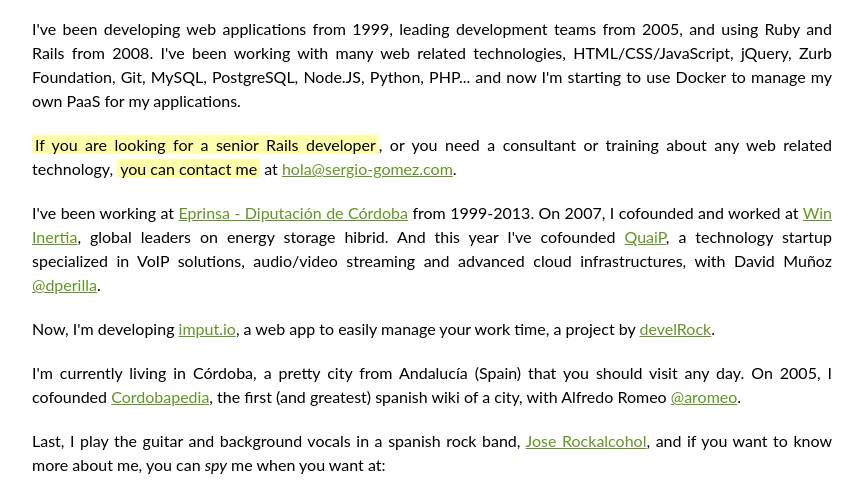
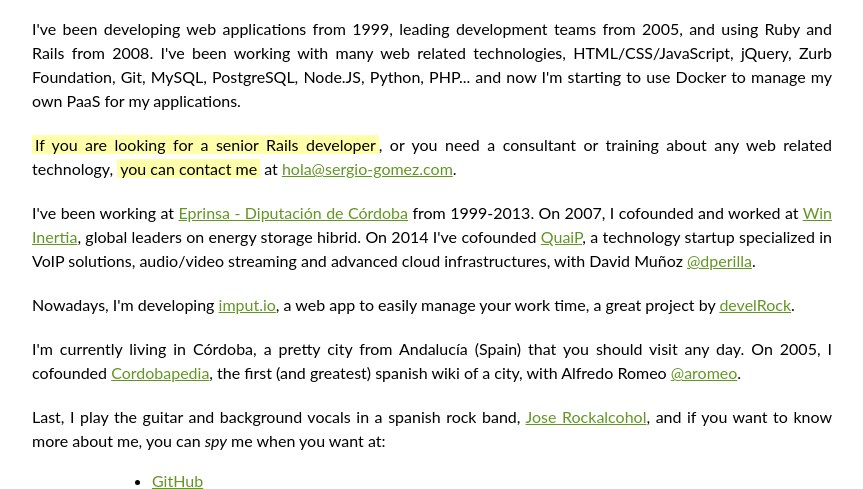
Before and after one commit to sergiogomez/personal-website, a plain HTML site: page index.html in a window 1280 px wide. Shown: the part 239-728 px from the top of the page, without its empty margins (208-1071 px from the left). Drawn offline with Linux system fonts and the light colour scheme.

Commit message:
Adding year for QuaiP experience.

```diff
--- a/index.html
+++ b/index.html
@@ -33,8 +33,8 @@ document.write('&#115;&#101;&#114;&#103;&#105;&#111;&#45;&#103;&#111;&#109;&#101
 // -->
 </script><noscript>&#104;&#111;&#108;&#97; at
 &#115;&#101;&#114;&#103;&#105;&#111;&#45;&#103;&#111;&#109;&#101;&#122; dot &#99;&#111;&#109;</noscript>.</p>
-        <p>I've been working at <a href="http://www.eprinsa.es/">Eprinsa - Diputación de Córdoba</a> from 1999-2013. On 2007, I cofounded and worked at <a href="http://wininertia.es/">Win Inertia</a>, global leaders on energy storage hibrid. And this year I've cofounded <a href="http://quaip.com/">QuaiP</a>, a technology startup specialized in VoIP solutions, audio/video streaming and advanced cloud infrastructures, with David Muñoz <a href="http://twitter.com/dperilla">@dperilla</a>.</p>
-        <p>Now, I'm developing <a href="http://imput.io/">imput.io</a>, a web app to easily manage your work time, a project by <a href="http://develrock.com">develRock</a>.</a></p>
+        <p>I've been working at <a href="http://www.eprinsa.es/">Eprinsa - Diputación de Córdoba</a> from 1999-2013. On 2007, I cofounded and worked at <a href="http://wininertia.es/">Win Inertia</a>, global leaders on energy storage hibrid. On 2014 I've cofounded <a href="http://quaip.com/">QuaiP</a>, a technology startup specialized in VoIP solutions, audio/video streaming and advanced cloud infrastructures, with David Muñoz <a href="http://twitter.com/dperilla">@dperilla</a>.</p>
+        <p>Nowadays, I'm developing <a href="http://imput.io/">imput.io</a>, a web app to easily manage your work time, a great project by <a href="http://develrock.com">develRock</a>.</a></p>
         <p>I'm currently living in Córdoba, a pretty city from Andalucía (Spain) that you should visit any day. On 2005, I cofounded <a href="http://wikanda.cordobapedia.es/">Cordobapedia</a>, the first (and greatest) spanish wiki of a city, with Alfredo Romeo <a href="http://twitter.com/aromeo">@aromeo</a>.</p>
         <p>Last, I play the guitar and background vocals in a spanish rock band, <a href="http://joserockalcohol.com/">Jose Rockalcohol</a>, and if you want to know more about me, you can <em>spy</em> me when you want at:</p>
         <ul>
```
